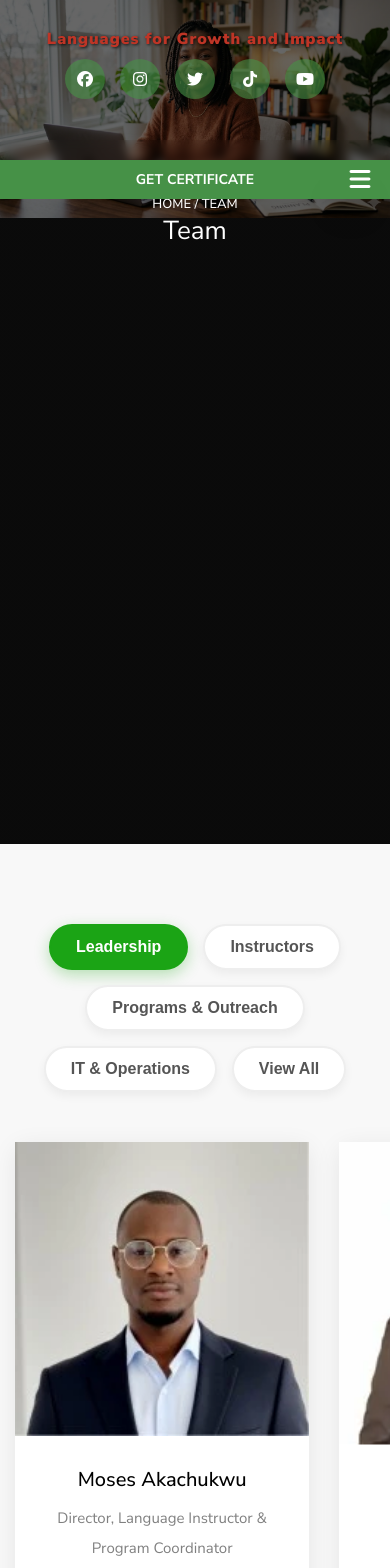
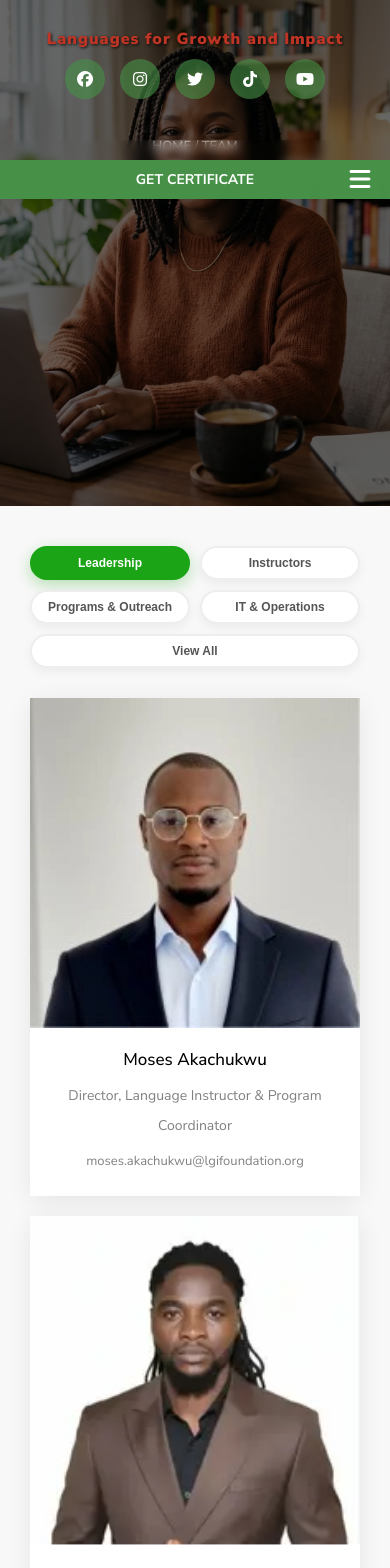
Before and after one commit to Yeeeemiiii/LGI-, a React (Create React App) app: page /team in a window 390 px wide. Shown: the top 1568 px of the page. Built offline with nearby package versions, Linux system fonts and the light colour scheme.

Commit message:
fixed image shrinking for mobile, updated fit content for
contact & Team pages

```diff
--- a/src/App.css
+++ b/src/App.css
@@ -229,11 +229,25 @@ p {
   .back {
     background-attachment: scroll !important;
 
-    /* ---> THE "FIT" TRICK FOR MOBILE <--- */
-    background-size: cover, contain !important;
-    background-repeat: no-repeat, no-repeat !important;
-    background-position: center, top center !important;
-    background-color: #1a1a1a !important;
+    /* Revert back to Cover so we have no black void */
+    background-size: cover !important;
+    background-repeat: no-repeat !important;
+    background-position: center center !important;
+    background-color: transparent !important;
+
+    /* THE GOLDILOCKS FIX: Reduce height from 100vh to 60vh on phones */
+    min-height: 60vh !important;
+    height: 60vh !important;
+    padding-top: 35% !important;
+  }
+
+  /* Automatically adjust all pages to snap up to the new 60vh header */
+  .team,
+  .contacts,
+  .coursesCard,
+  .library-page,
+  .languages-page .placement-support {
+    margin-top: 60vh !important;
   }
 
   .back h1 {
--- a/src/components/contact/contact.css
+++ b/src/components/contact/contact.css
@@ -213,15 +213,79 @@
 }
 
 /* =========================================
-   SUPPORT SESSIONS MOBILE RESPONSIVENESS
+   TABLET OPTIMIZATION (iPad Pro - 1024x1366)
+   Max-width: 1024px
    ========================================= */
 @media screen and (max-width: 1024px) {
+  .contacts .right {
+    padding: 30px;
+  }
   .support-grid {
     grid-template-columns: repeat(2, minmax(0, 1fr));
   }
 }
 
+/* =========================================
+   TABLET OPTIMIZATION (iPad Air - 820x1180)
+   Max-width: 820px
+   ========================================= */
+@media screen and (max-width: 820px) {
+  /* 1. Stack the map and the contact form vertically */
+  .contacts .container.flexSB {
+    flex-direction: column;
+  }
+  .contacts .left,
+  .contacts .right {
+    width: 100%;
+  }
+  /* 2. Give the map a specific height so it doesn't vanish when stacked */
+  .contacts .left {
+    height: 45vh;
+  }
+  .contacts .right {
+    padding: 40px;
+  }
+  /* 3. Stack the Name and Email inputs inside the form */
+  .contacts form .flexSB {
+    flex-direction: column;
+    margin-top: 0;
+  }
+  .contacts form .flexSB input {
+    width: 100%;
+  }
+  .contacts form .flexSB input:nth-child(1) {
+    margin-right: 0;
+    margin-bottom: 20px;
+  }
+}
+
+/* =========================================
+   PHONE OPTIMIZATION (Standard Tablets/Large Phones)
+   Max-width: 768px
+   ========================================= */
 @media screen and (max-width: 768px) {
+  .contacts .container.flexSB {
+    flex-direction: column;
+  }
+  .contacts .left,
+  .contacts .right {
+    width: 100%;
+  }
+  .contacts .left {
+    height: 40vh;
+  }
+  .contacts .right {
+    padding: 30px 20px;
+  }
+  .contacts form .flexSB {
+    flex-direction: column;
+  }
+  .contacts form .flexSB input:nth-child(1) {
+    margin-right: 0;
+    margin-bottom: 20px;
+  }
+
+  /* Support Sessions Section Mobile Fixes */
   .support-sessions {
     padding: 30px 20px;
   }
@@ -235,3 +299,67 @@
     padding: 20px;
   }
 }
+
+/* =========================================
+   PHONE OPTIMIZATION (Google Pixel 7 - 412x915)
+   Max-width: 412px
+   ========================================= */
+@media screen and (max-width: 412px) {
+  .contacts .right {
+    padding: 20px 15px;
+  }
+  /* Stack the Address/Email/Phone grid into a single vertical column */
+  .contacts .items {
+    grid-template-columns: 1fr;
+    grid-gap: 15px;
+  }
+  .contacts h1 {
+    font-size: 24px;
+  }
+  .support-title h1 {
+    font-size: 22px;
+  }
+  .support-title h3 {
+    font-size: 16px;
+  }
+  .support-box h2 {
+    font-size: 16px;
+  }
+  .support-box h4 {
+    font-size: 14px;
+  }
+  /* Ensure long email addresses don't push the screen wide */
+  .support-box ul li,
+  .contacts .box p a {
+    font-size: 13px;
+    word-break: break-word;
+  }
+}
+
+/* =========================================
+   PHONE OPTIMIZATION (iPhone Mini - 390x844)
+   Max-width: 390px
+   ========================================= */
+@media screen and (max-width: 390px) {
+  .contacts .right {
+    padding: 15px 10px;
+  }
+  /* Shrink padding to give more room to the text */
+  .support-sessions {
+    padding: 25px 15px;
+  }
+  .support-box {
+    padding: 20px 15px;
+  }
+  /* Wrap social icons if they run out of space */
+  .contacts .social-icons {
+    flex-wrap: wrap;
+    gap: 10px;
+  }
+  .how-to-join h3 {
+    font-size: 15px;
+  }
+  .how-to-join p {
+    font-size: 13px;
+  }
+}
--- a/src/components/team/team.css
+++ b/src/components/team/team.css
@@ -44,7 +44,6 @@
 
 .team .item {
     transition: 0.5s;
-
 }
 
 .team .img {
@@ -106,3 +105,114 @@
     color: #be3526;
     font-weight: 900;
 }
+
+
+/* =========================================
+   TABLET OPTIMIZATION (iPad Pro - 1024x1366)
+   Max-width: 1024px
+   ========================================= */
+@media screen and (max-width: 1024px) {
+    .team.padding {
+        padding: 60px 20px; /* Adds side padding so cards don't touch the screen edge */
+    }
+    .team .grid {
+        grid-template-columns: repeat(3, 1fr) !important; /* Safely drops to 3 columns */
+        grid-gap: 20px;
+    }
+    .department-selector {
+        gap: 10px;
+    }
+    .department-selector .dept-tab {
+        padding: 10px 20px;
+        font-size: 15px;
+    }
+}
+
+/* =========================================
+   TABLET OPTIMIZATION (iPad Air - 820x1180)
+   Max-width: 820px
+   ========================================= */
+@media screen and (max-width: 820px) {
+    .team .grid {
+        grid-template-columns: repeat(2, 1fr) !important; /* Forces 2 columns for smaller tablets */
+        grid-gap: 20px;
+    }
+}
+
+/* =========================================
+   PHONE OPTIMIZATION (Standard Tablets/Large Phones)
+   Max-width: 768px
+   ========================================= */
+@media screen and (max-width: 768px) {
+    .team.padding {
+        padding: 40px 15px;
+    }
+    .team .grid {
+        grid-template-columns: 1fr !important; /* Stacks all cards vertically into a single column */
+        grid-gap: 30px;
+        max-width: 450px; /* Prevents the cards from getting comically huge on landscape phones */
+        margin: 0 auto;   /* Centers the column */
+    }
+
+    .department-selector {
+        margin-bottom: 30px;
+    }
+
+    .department-selector .dept-tab {
+        padding: 10px 18px;
+        font-size: 14px;
+    }
+}
+
+/* =========================================
+   PHONE OPTIMIZATION (Google Pixel 7 - 412x915)
+   Max-width: 412px
+   ========================================= */
+@media screen and (max-width: 412px) {
+    .department-selector {
+        gap: 10px;
+    }
+
+    /* Forces the tabs to act like a 2-column grid instead of an uneven line */
+    .department-selector .dept-tab {
+        flex: 1 1 45%;
+        text-align: center;
+        padding: 8px 12px;
+        font-size: 13px;
+    }
+
+    .team .details {
+        padding: 20px;
+    }
+
+    .team .details h2 {
+        font-size: 18px;
+    }
+
+    .team .details p {
+        font-size: 14px;
+    }
+
+    .team .details .email-link {
+        font-size: 13px;
+    }
+}
+
+/* =========================================
+   PHONE OPTIMIZATION (iPhone 12/13 Mini - 390x844)
+   Max-width: 390px
+   ========================================= */
+@media screen and (max-width: 390px) {
+    .department-selector .dept-tab {
+        font-size: 12px;
+        padding: 8px 5px;
+    }
+
+    .team .grid {
+        grid-gap: 20px;
+    }
+
+    .team .details h2 {
+        font-size: 17px;
+    }
+}
```
